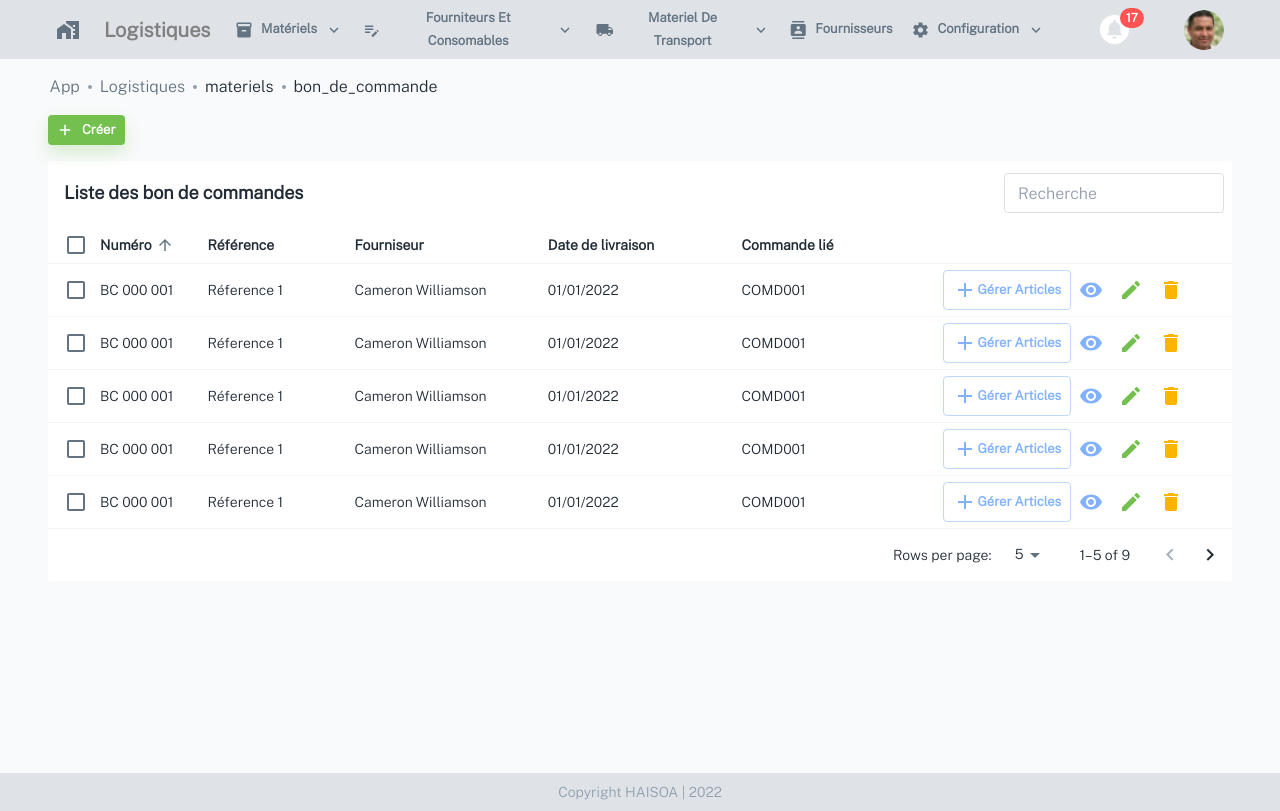
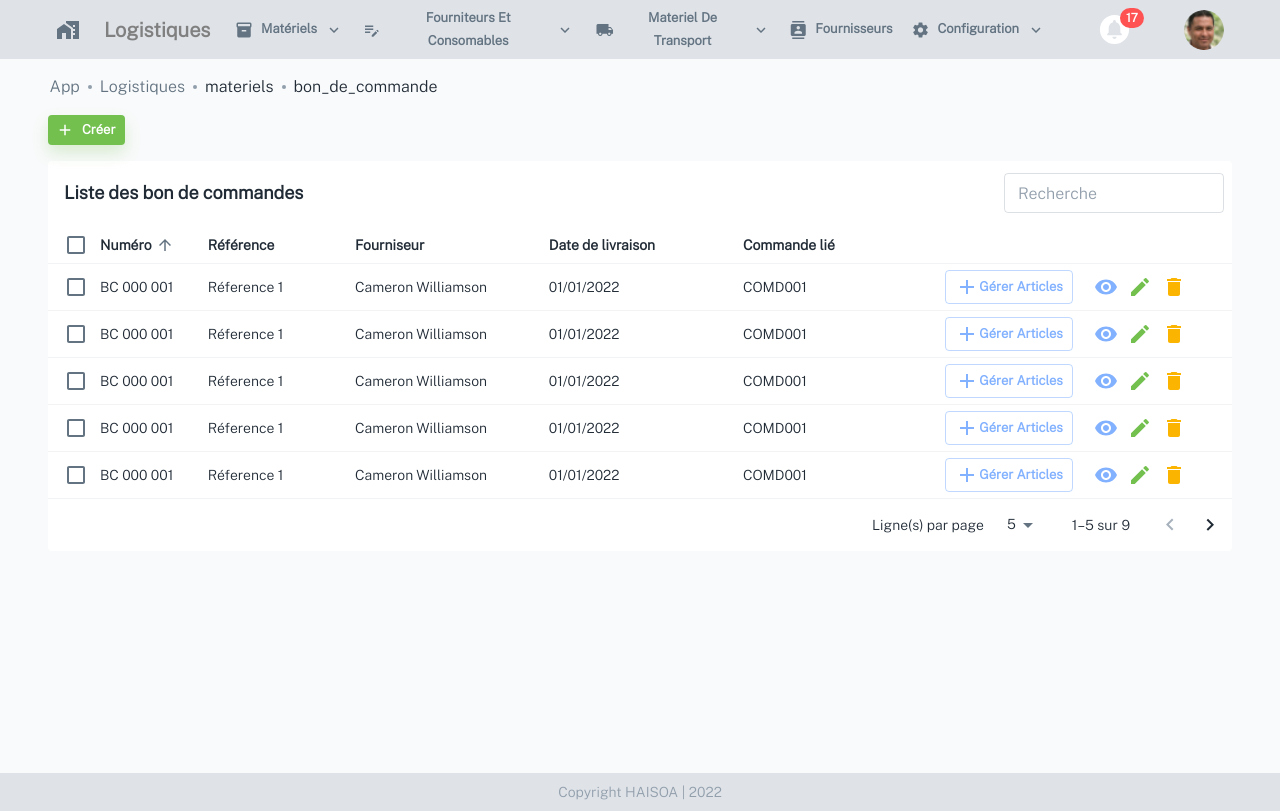
Before and after one commit to tsilefy12/front-logistique, a Next.js app: page /logistique/materiels/bon_de_commande in a window 1280 px wide. Built offline with nearby package versions, Linux system fonts and the light colour scheme.

Commit message:
translate table, fix margin for btn bon de commande, fix variable name

```diff
--- a/components/materiels/bon_de_commande/index.tsx
+++ b/components/materiels/bon_de_commande/index.tsx
@@ -28,6 +28,10 @@ import {
 import DeleteIcon from "@mui/icons-material/Delete";
 import Badge from "@mui/material/Badge";
 import Add from "@mui/icons-material/Add";
+import {
+  defaultLabelDisplayedRows,
+  labelRowsPerPage,
+} from "../../../config/table.config";
 
 const ListBc = () => {
   const [order, setOrder] = React.useState<Order>("asc");
@@ -144,9 +148,7 @@ import {
                         >
                           <TableCell
                             padding="checkbox"
-                              onClick={(event) =>
-                                handleClick(event, row.numero)
-                              }
+                            onClick={(event) => handleClick(event, row.numero)}
                           >
                             <Checkbox
                               color="primary"
@@ -179,6 +181,7 @@ import {
                                   size="small"
                                   variant="outlined"
                                   color="accent"
+                                  sx={{ mr: 2 }}
                                 >
                                   <AddIcon /> Gérer Articles
                                 </Button>
@@ -188,6 +191,7 @@ import {
                                   color="accent"
                                   aria-label="Details"
                                   component="span"
+                                  size="small"
                                 >
                                   <VisibilityIcon />
                                 </IconButton>
@@ -196,6 +200,7 @@ import {
                                 color="primary"
                                 aria-label="Modifier"
                                 component="span"
+                                size="small"
                               >
                                 <EditIcon />
                               </IconButton>
@@ -203,6 +208,7 @@ import {
                                 color="warning"
                                 aria-label="Supprimer"
                                 component="span"
+                                size="small"
                               >
                                 <DeleteIcon />
                               </IconButton>
@@ -231,6 +237,8 @@ import {
               page={page}
               onPageChange={handleChangePage}
               onRowsPerPageChange={handleChangeRowsPerPage}
+              labelRowsPerPage={labelRowsPerPage}
+              labelDisplayedRows={defaultLabelDisplayedRows}
             />
           </Paper>
           {/* <FormControlLabel
--- a/components/materiels/stock/table/EnhancedTableHead.tsx
+++ b/components/materiels/stock/table/EnhancedTableHead.tsx
@@ -25,12 +25,11 @@ const EnhancedTableHead = (props: EnhancedTableProps) => {
   return (
     <TableHead>
       <TableRow>
-
         {headCells.map((headCell) => (
           <TableCell
             key={headCell.id}
             align={"left"}
-            padding={headCell.disablePadding ? "none" : "normal"}
+            padding={"normal"}
             sortDirection={orderBy === headCell.id ? order : false}
           >
             <TableSortLabel
```
Also changed, not shown: components/materiels/Informatique/index.tsx (+9 -5 lines), components/materiels/stock/ListStock.tsx (+15 -4 lines). Lines whose indentation alone changed are shown as unchanged.
